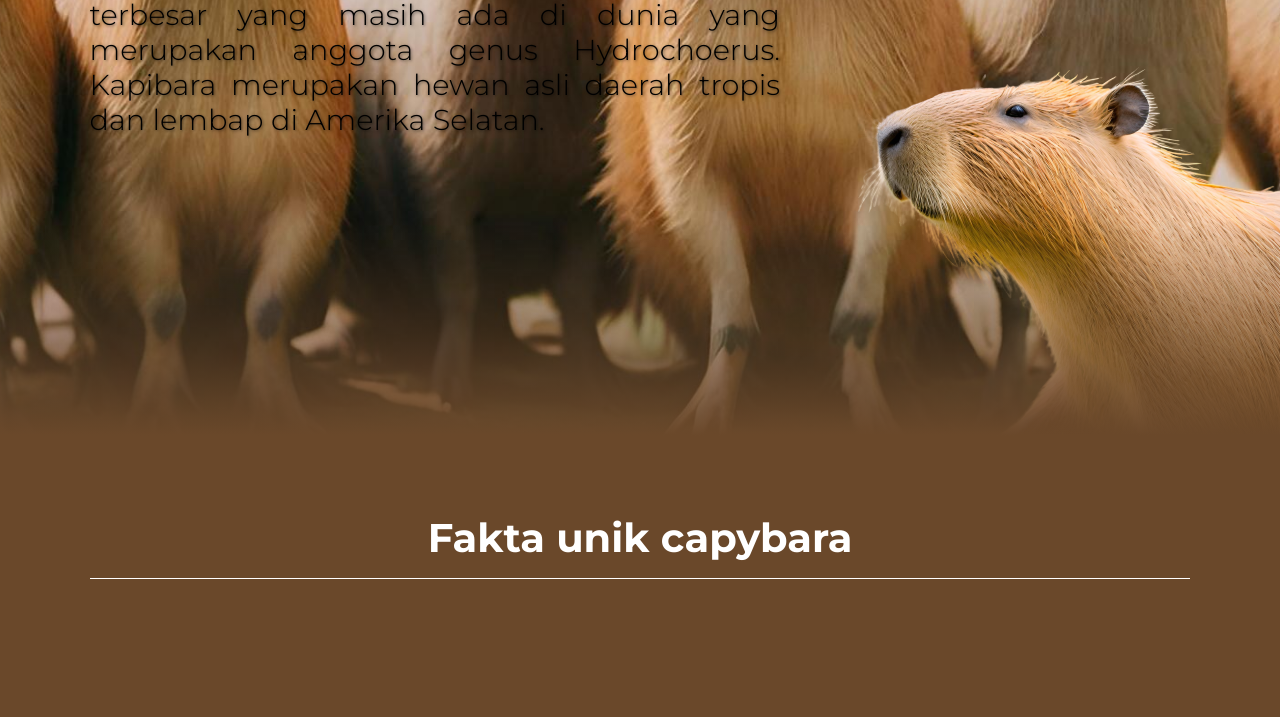
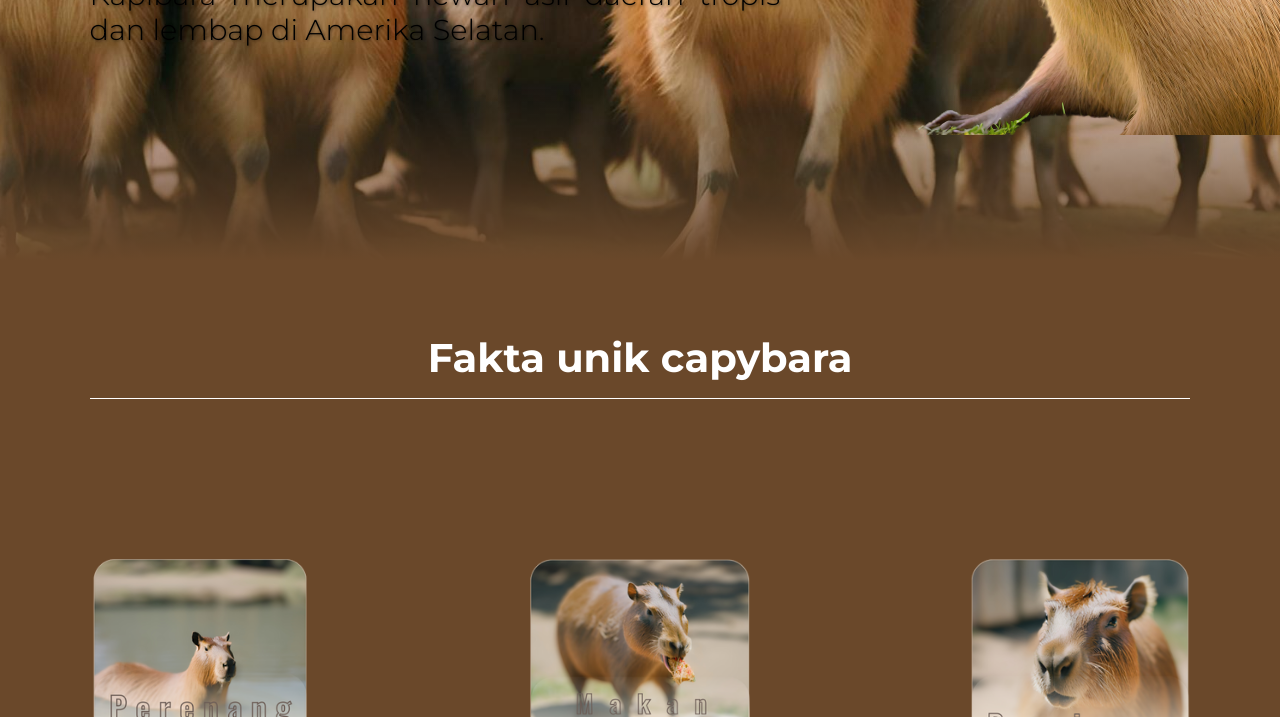
Before and after one commit to Fir3fliesss/Circulus-Ignavus, a plain HTML site: page index.html in a window 1280 px wide. Shown: the part 515-1232 px from the top of the page. Drawn offline with nearby package versions, Linux system fonts and the light colour scheme.

Commit message:
Update style.css

```diff
--- a/style.css
+++ b/style.css
@@ -119,8 +119,6 @@
   img {
     size: 100%;
     position: relative;
-    /* float: right; */
-    padding-top: 30rem;
   }
 
   /* About Start */
```
